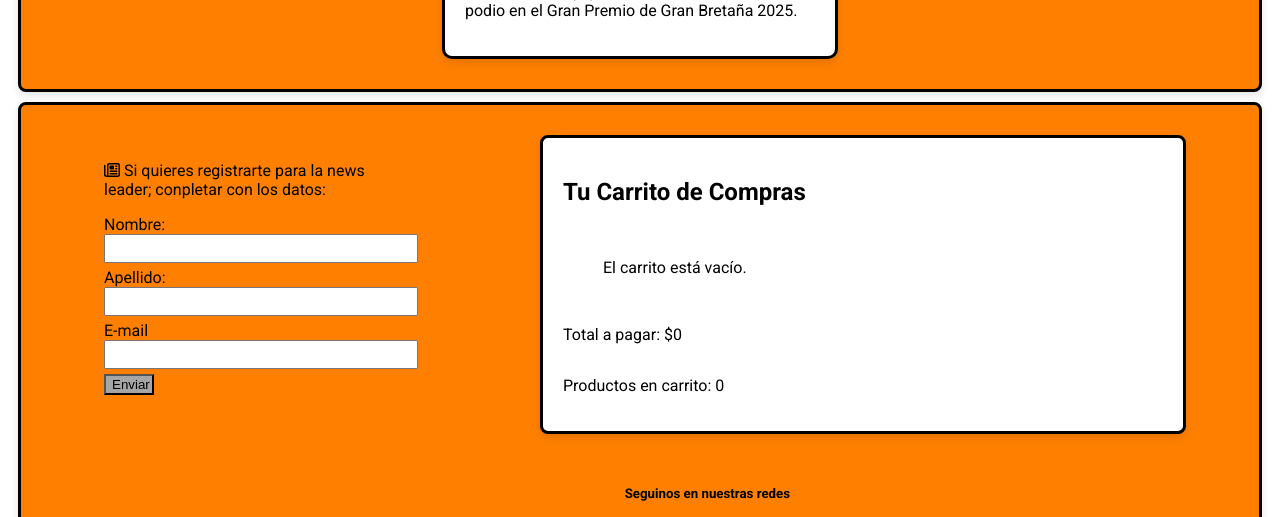
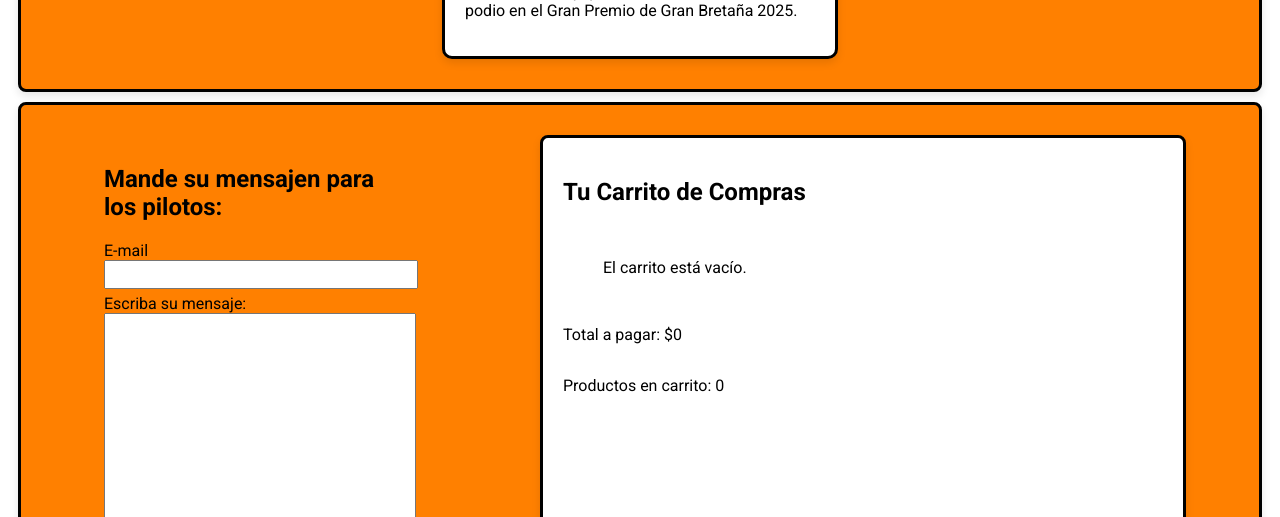
Before and after one commit to Ezequiel-Arriba/TrabajoFinalFrontEND, a plain HTML site: page index.html in a window 1280 px wide. Shown: the part 4710-5227 px from the top of the page. Drawn offline with Linux system fonts and the light colour scheme.

Commit message:
projectoFianl1.2

```diff
--- a/index.html
+++ b/index.html
@@ -170,34 +170,26 @@
 
 <footer>
 
-    <section class="formulario  ">
+    <section class="formulario">
 
-        <form id='formularioNews' action="" method="">
-            <a id="news"></a>
+        <form action="https://formspree.io/f/xeozazop" method="POST">
 
-            <p><i class="fa-regular fa-newspaper"></i> Si quieres registrarte para la news leader; conpletar con los
-                datos:
-            </p>
+            <h2>Mande su mensajen para los pilotos:</h2>
+            <label>
+                E-mail
+                <input type="email" name="email">
+            </label>
+            <label>
+                Escriba su mensaje:
+                <textarea name="message"></textarea>
+            </label>
+            <!-- your other form fields go here -->
+            <p><button type="submit">Send</button></p>
 
-            <div>
-                <label for="">Nombre:</label>
-                <input type="text" name="nombre">
-            </div>
+        </form
 
-            <div>
-                <label for="">Apellido:</label>
-                <input type="text" name="apellido">
-            </div>
+    ></section>
 
-            <div>
-                <label for="">E-mail</label>
-                <input type="text" name="e-mail">
-                <button type="submit">Enviar</button>
-            </div>
-
-        </form>
-
-    </section>
 
     <section class="carrito" a id="carrito"></a>
 
--- a/styles.css
+++ b/styles.css
@@ -237,10 +237,9 @@ footer {
     size: 25px;
 }
 
-#formularioNews {
-    display: block;
-    flex-direction: column;
-    gap: 10px;
+.formulario {
+    display: flex;
+        gap: 10px;
     padding: 20px;
     font-family: "Roboto", sans-serif;
     color: black;
@@ -248,19 +247,28 @@ footer {
 
 }
 
-#formularioNews input {
+.formulario input {
     width: 100%;
     padding: 5px;
     margin-bottom: 5px;
 }
 
-#formularioNews button {
+.formulario textarea {
+    width: 100%;
+    height: 250px;
+    padding: 5px;
+    margin-bottom: 5px;
+}
+
+.formulario button {
     width: 50px;
     background-color: #a6a5a5;
     color: black;
     cursor: pointer;
     justify-content: center;
     justify-items: center;
+    border-radius: 8px;
+
 }
 
 .redes {
@@ -274,6 +282,7 @@ footer {
     text-decoration: none;
     justify-items: end;
 
+
 }
 
 .redes li {
```
